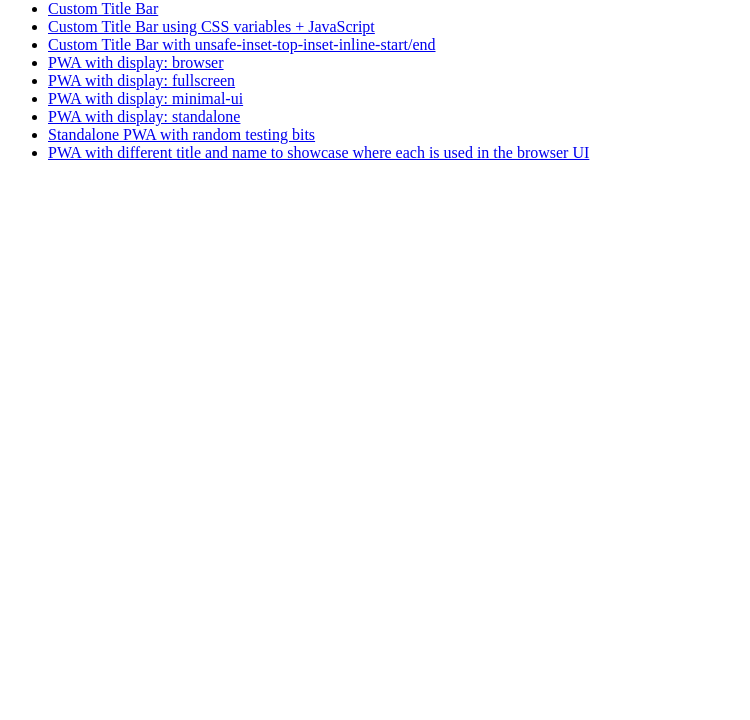
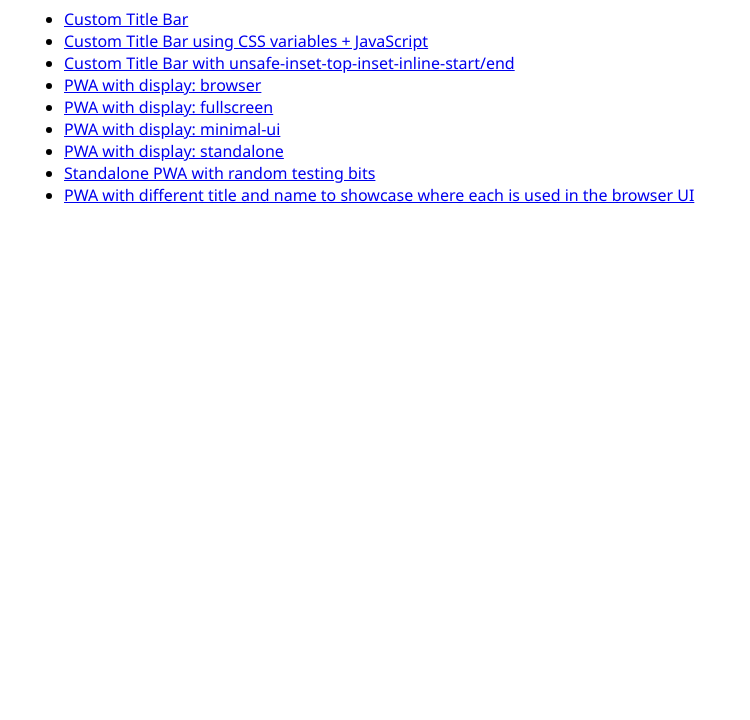
Before and after one commit to amandabaker/pwa, a plain HTML site: page index.html in a window 1280 px wide. Shown: the part 80-800 px from the top of the page, without its empty margins (0-750 px from the left). Drawn offline with Linux system fonts and the light colour scheme.

Commit message:
Add a bit of styling to the directory page

```diff
--- a/index.html
+++ b/index.html
@@ -5,6 +5,7 @@
   <meta charset="utf-8">
   <meta name="viewport" content="width=device-width">
   <title>PWA Examples</title>
+  <link rel="stylesheet" href="style.css">
 </head>
 
 <body>
--- /dev/null
+++ b/style.css
@@ -0,0 +1,4 @@
+body {
+  font-family: 'Segoe UI', Tahoma, Geneva, Verdana, sans-serif;
+  margin: 24px;
+}
```
